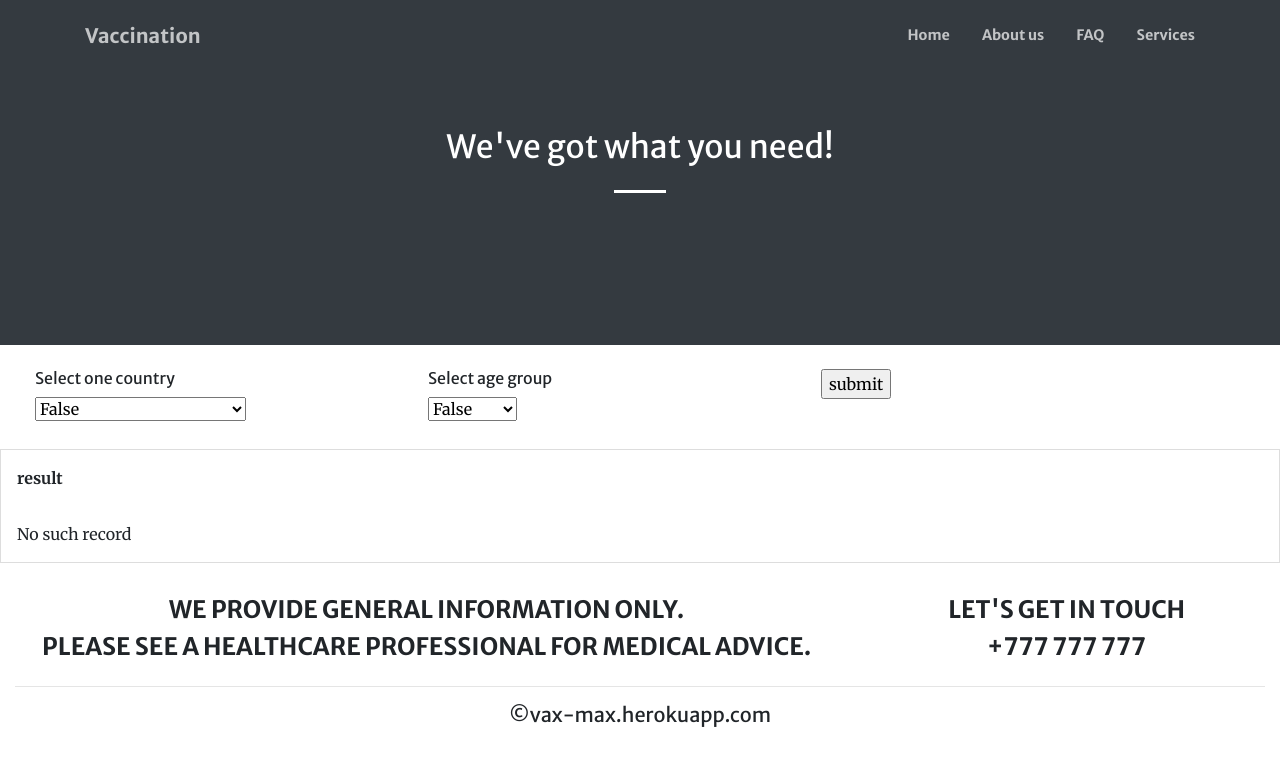
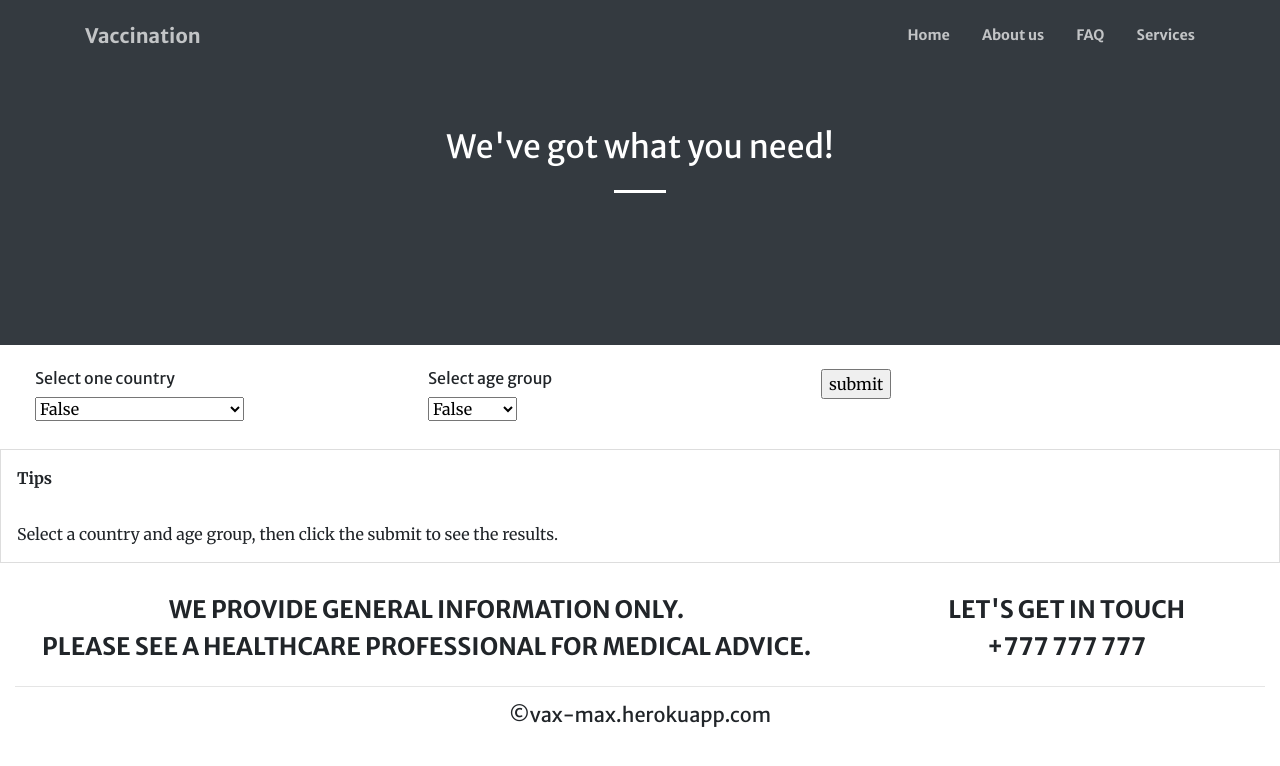
Before and after one commit to big4vaccination/big4vaccination, a Django app: page /compare_schedule in a window 1280 px wide. Shown: the top 766 px of the page. Run offline with Django 3.2, Linux system fonts and the light colour scheme; data comes from the database, SQL or seed files in the repository; some libraries are stand-ins or nearby versions.

Commit message:
New Top30 Countries

```diff
--- a/mb/posts/views.py
+++ b/mb/posts/views.py
@@ -99,14 +99,12 @@
     elif country_name == "Philippines (the)":
         country_name = "Philippines"
 
-    elif country_name == "United States of America (the)":
-        country_name = "United States of Amerca"
+    elif country_name == "Venezuela (Bolivarian Republic of)":
+        country_name = "Venezuela"
 
     elif country_name == "Iran (Islamic Republic of)":
         country_name = "Iran"
 
-    elif country_name == "False":
-        country_name = ""
     else:
         country_name = country_name
 
@@ -125,8 +123,9 @@
                 if data1[i][1] == data2[j][2]:
                     push_data[i][(str(country_name) + " Schedule")] = data2[j][1]
             push_data[i]["AU Schedule"] = data1[i][0]
-    if push_data == [{}]:
-        push_data = [{"result":"No such record"}]
+
+    if country_name == "False" or age == "False" or push_data == [{}]:
+        push_data = [{"Tips":"Select a country and age group, then click the submit to see the results."}]
 
     return render(request,'compare_schedule.html',{'data':json.dumps(list(push_data)),'country_name':country_name,'age':age,'vaccine_desc':json.dumps(list(vaccine_desc))})  # using json.dumps to push the data, using render to pass the content to htmlfile
 
--- a/mb/templates/compare_schedule.html
+++ b/mb/templates/compare_schedule.html
@@ -22,32 +22,37 @@
                 <h6>Select one country</h6>
                 <select name="country" id="input">
                     <option value="{{ country_name }}">{{ country_name }}</option>
+                    <option value="Somalia">Somalia</option>
+                    <option value="South Sudan">South Sudan</option>
+                    <option value="Papua New Guinea">Papua New Guinea</option>
+                    <option value="Venezuela (Bolivarian Republic of)">Venezuela</option>
+                    <option value="Philippines (the)">Philippines</option>
+                    <option value="Afghanistan">Afghanistan</option>
+                    <option value="Nigeria">Nigeria</option>
+                    <option value="Ukraine">Ukraine</option>
+                    <option value="Indonesia">Indonesia</option>
+                    <option value="South Africa">South Africa</option>
+                    <option value="Ethiopia">Ethiopia</option>
+                    <option value="Iraq">Iraq</option>
+                    <option value="Pakistan">Pakistan</option>
                     <option value="India">India</option>
-                    <option value="China">China</option>
-                    <option value="United Kingdom of Great Britain and Northern Ireland (the)">England</option>
-                    <option value="Viet Nam">Vietnam</option>
-                    <option value="New Zealand">New Zealand</option>
-                    <option value="Italy">Italy</option>
-                    <option value="Sri Lanka">Sri Lanka</option>
-                    <option value="Malaysia">Malaysia</option>
-                    <option value="Greece">Greece</option>
-                    <option value="Philippines (the)">Philippines</option>
-                    <option value="South Africa">South Africa</option>
-                    <option value="Pakistan">Pakistan</option>
-                    <option value="Germany">Germany</option>
-                    <option value="Iraq">Iraq</option>
-                    <option value="Indonesia">Indonesia</option>
-                    <option value="United States of America (the)">United States of America</option>
+                    <option value="Bosnia and Herzegovina">Bosnia and Herzegovina</option>
+                    <option value="Timor-Leste">Timor-Leste</option>
+                    <option value="El Salvador">El Salvador</option>
+                    <option value="Nepal">Nepal</option>
                     <option value="Lebanon">Lebanon</option>
-                    <option value="Afghanistan">Afghanistan</option>
-                    <option value="Malta">Malta</option>
-                    <option value="Iran (Islamic Republic of)">Iran</option>
-                    <option value="Singapore">Singapore</option>
-                    <option value="Turkey">Turkey</option>
-                    <option value="Thailand">Thailand</option>
-                    <option value="Poland">Poland</option>
+                    <option value="Zambia">Zambia</option>
+                    <option value="Brazil">Brazil</option>
+                    <option value="Ireland">Ireland</option>
+                    <option value="Tonga">Tonga</option>
+                    <option value="Romania">Romania</option>
+                    <option value="Austria">Austria</option>
                     <option value="Cambodia">Cambodia</option>
                     <option value="Ireland">Ireland</option>
+                    <option value="Canada">Canada</option>
+                    <option value="Argentina">Argentina</option>
+                    <option value="Zimbabwe">Zimbabwe</option>
+                    <option value="Poland">Poland</option>
                 </select>
             </div>
             <div class="column">
```
